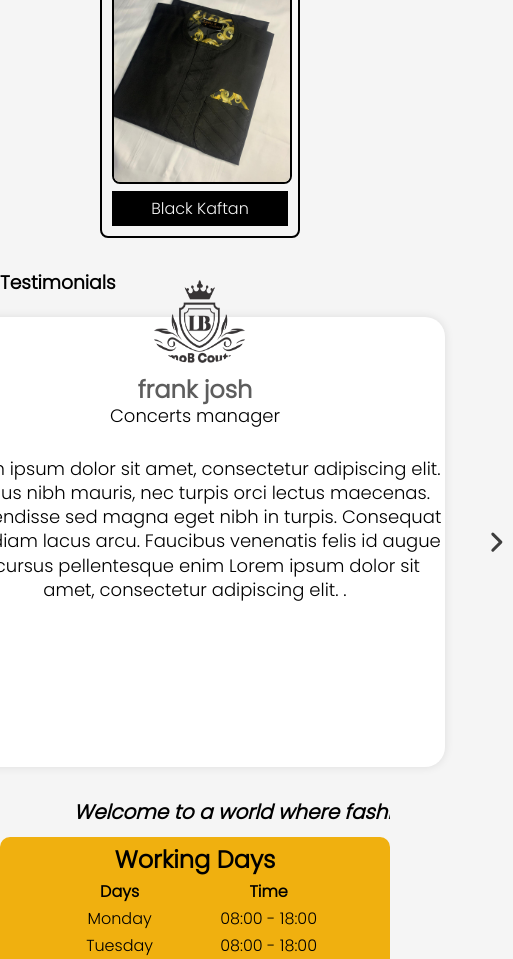
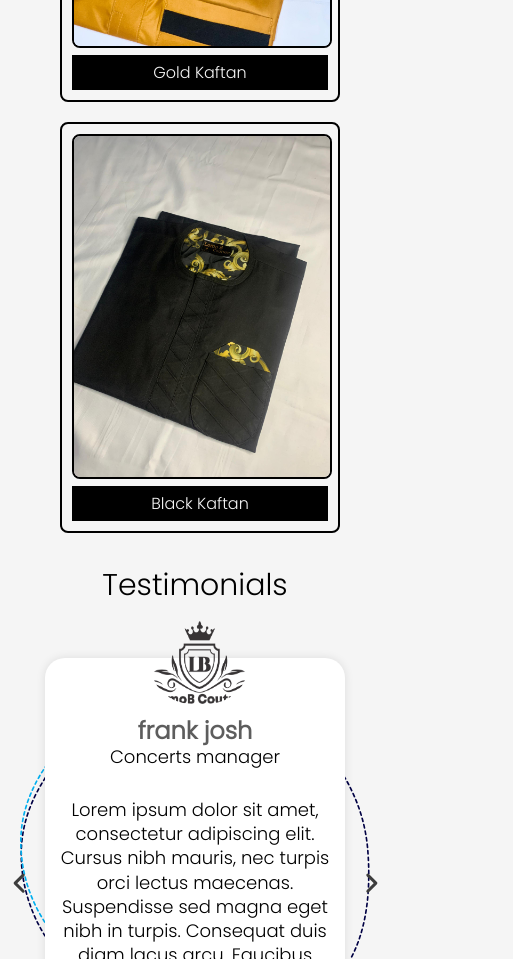
Before and after one commit to sirGentlejack/lemoB-couture-demo-landing-page, a React (Create React App) app: page / in a window 390 px wide. Shown: the part 1760-2719 px from the top of the page, 513 px wide, since content can reach past the window. Built offline with nearby package versions, Linux system fonts and the light colour scheme.

Commit message:
Update CSS for App component

```diff
--- a/src/App.css
+++ b/src/App.css
@@ -759,7 +759,7 @@ body {
   .hero-imghover {
     display: none;
   }
-
+/* gallery */
   .Gallery {
     padding: 10px 20px;
   }
@@ -771,12 +771,12 @@ body {
   }
   .img_box {
     border: 2px solid black;
-    width: 200px;
+    width: 280px;
     padding: 10px;
     border-radius: 8px;
   }
   .product_img {
-    width: 180px;
+    width: 260px;
     border-radius: 8px;
     border: 2px solid black;
   }
@@ -806,7 +806,7 @@ body {
 .Testimonials-big-box {
   width: 100%;
   gap: 10px;
-  padding-top: 50px;
+  padding-top: 20px;
 }
 .circle {
   width: 350px;
@@ -827,7 +827,10 @@ body {
 .testimonial-quote {
   padding: 50px 2px 5px 2px;
 }
-
+.bottom2 {
+  display: flex;
+  flex-direction: column;
+}
   /* About us page */
 
   .about-us-page > h1 {
@@ -857,13 +860,13 @@ body {
     font-size: 18px;
   }
 }
-@media screen and (max-width: 900px) {
+@media screen and (min-width: 701px) {
   .hero-imghover {
     display: none;
   }
   .bottom2 {
     display: flex;
-    flex-direction: column;
+    flex-direction: row;
   }
   .contact-us {
     display: flex;
--- a/src/Components/Bottom.js
+++ b/src/Components/Bottom.js
@@ -57,7 +57,7 @@ export default function Bottom() {
             </tr>
           </table>
         </div>
-        <br></br>
+
         <div className="contact-us">
           <h3>Contact us:-</h3>
           <div className=" bottom-socials">
--- a/src/sections/TestimonialsSection.js
+++ b/src/sections/TestimonialsSection.js
@@ -16,7 +16,7 @@ export default function TestimonialsSection(props) {
   };
   return (
     <div className="Testimonials" id="testimonials">
-      <h3 className="sub-heading">Testimonials</h3>
+      <h3 className="sub_heading">Testimonials</h3>
       <div className="Testimonials-big-box">
         <button className="prev slider-btn" onClick={Prev}>
           <svg
```
